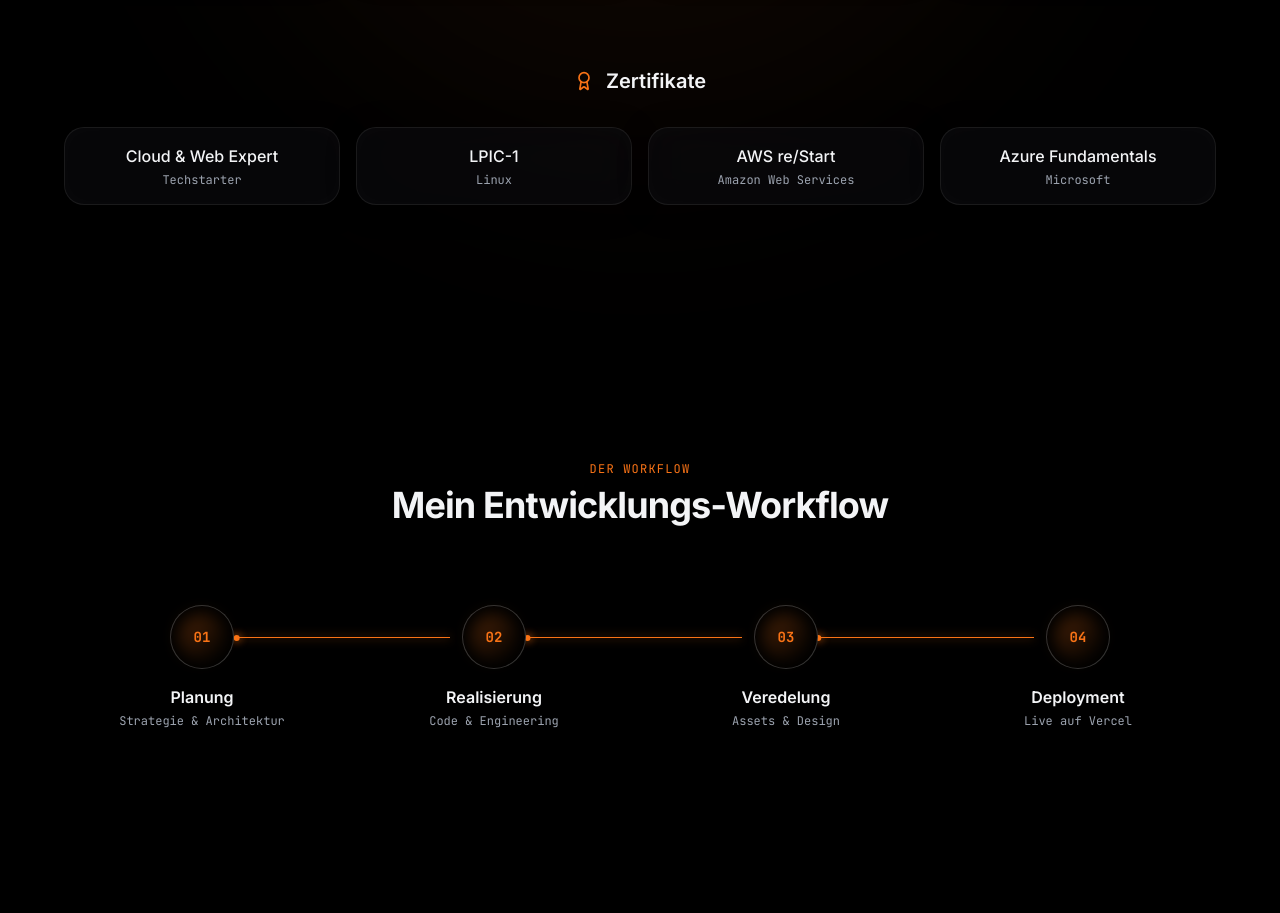
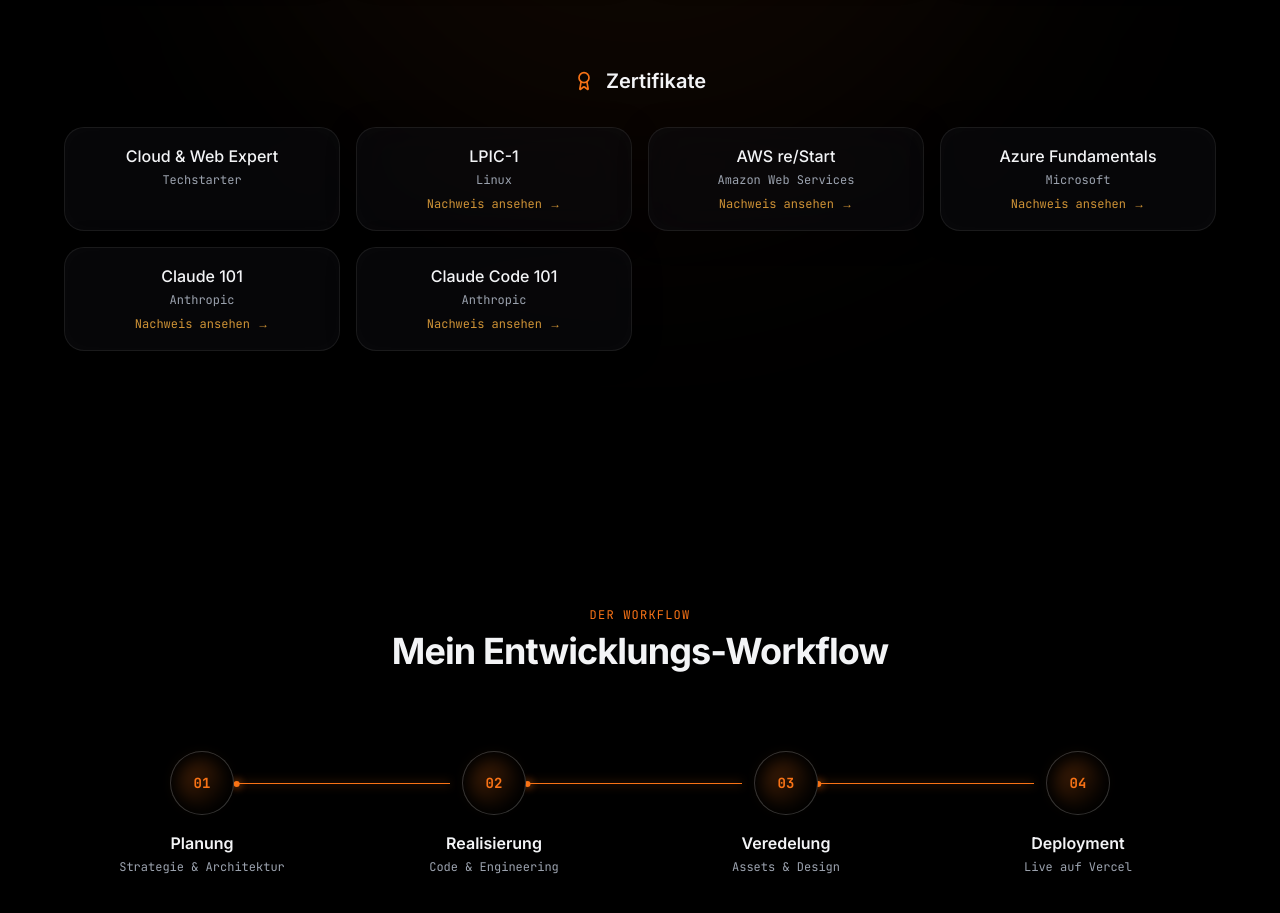
Before and after one commit to celtechstarter/portfolio, a Next.js app: page / in a window 1280 px wide. Shown: the part 4760-5673 px from the top of the page. Built offline with nearby package versions, Linux system fonts and the light colour scheme.

Commit message:
feat: Anthropic Zertifikate + Verifikationslinks zu allen Zertifikaten hinzugefügt
Co-Authored-By: Claude Sonnet 4.6 <noreply@anthropic.com>

```diff
--- a/components/skills.tsx
+++ b/components/skills.tsx
@@ -29,6 +29,7 @@ interface SkillCategory {
 interface Certificate {
   title: string
   issuer: string
+  url?: string
 }
 
 interface SkillIcon {
@@ -76,9 +77,11 @@ const skillCategories: SkillCategory[] = [
 
 const certificates: Certificate[] = [
   { title: "Cloud & Web Expert", issuer: "Techstarter" },
-  { title: "LPIC-1", issuer: "Linux" },
-  { title: "AWS re/Start", issuer: "Amazon Web Services" },
-  { title: "Azure Fundamentals", issuer: "Microsoft" },
+  { title: "LPIC-1", issuer: "Linux", url: "https://cs.lpi.org/caf/Xamman/certification/verify/LPI000601206/68tg2avpp5" },
+  { title: "AWS re/Start", issuer: "Amazon Web Services", url: "https://www.credly.com/badges/4ede2f7b-4d7f-4be0-983a-848926348c38/linked_in_profile" },
+  { title: "Azure Fundamentals", issuer: "Microsoft", url: "https://learn.microsoft.com/de-de/users/marcelwelk-5271/credentials/9641b0c7905438cd" },
+  { title: "Claude 101", issuer: "Anthropic", url: "https://verify.skilljar.com/c/wax4356idoe9" },
+  { title: "Claude Code 101", issuer: "Anthropic", url: "https://verify.skilljar.com/c/mc26kuoa47b2" },
 ]
 
 export function Skills() {
@@ -192,6 +195,17 @@ export function Skills() {
                 <p className="mt-1 font-mono text-xs text-muted-foreground">
                   {cert.issuer}
                 </p>
+                {cert.url && (
+                  <a
+                    href={cert.url}
+                    target="_blank"
+                    rel="noopener noreferrer"
+                    className="mt-2 inline-block font-mono text-xs"
+                    style={{ color: "#CF9336" }}
+                  >
+                    Nachweis ansehen →
+                  </a>
+                )}
               </div>
             ))}
           </div>
```
